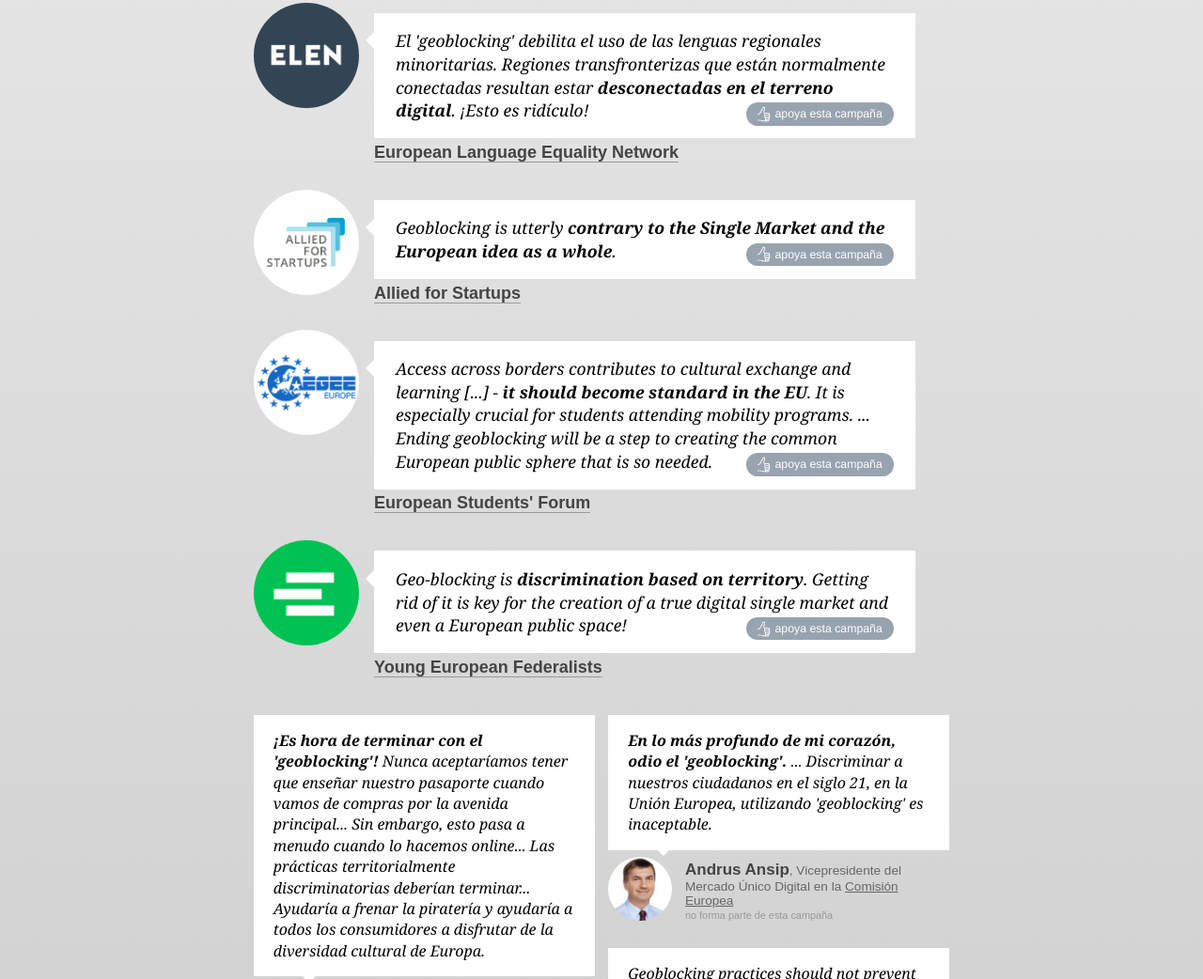
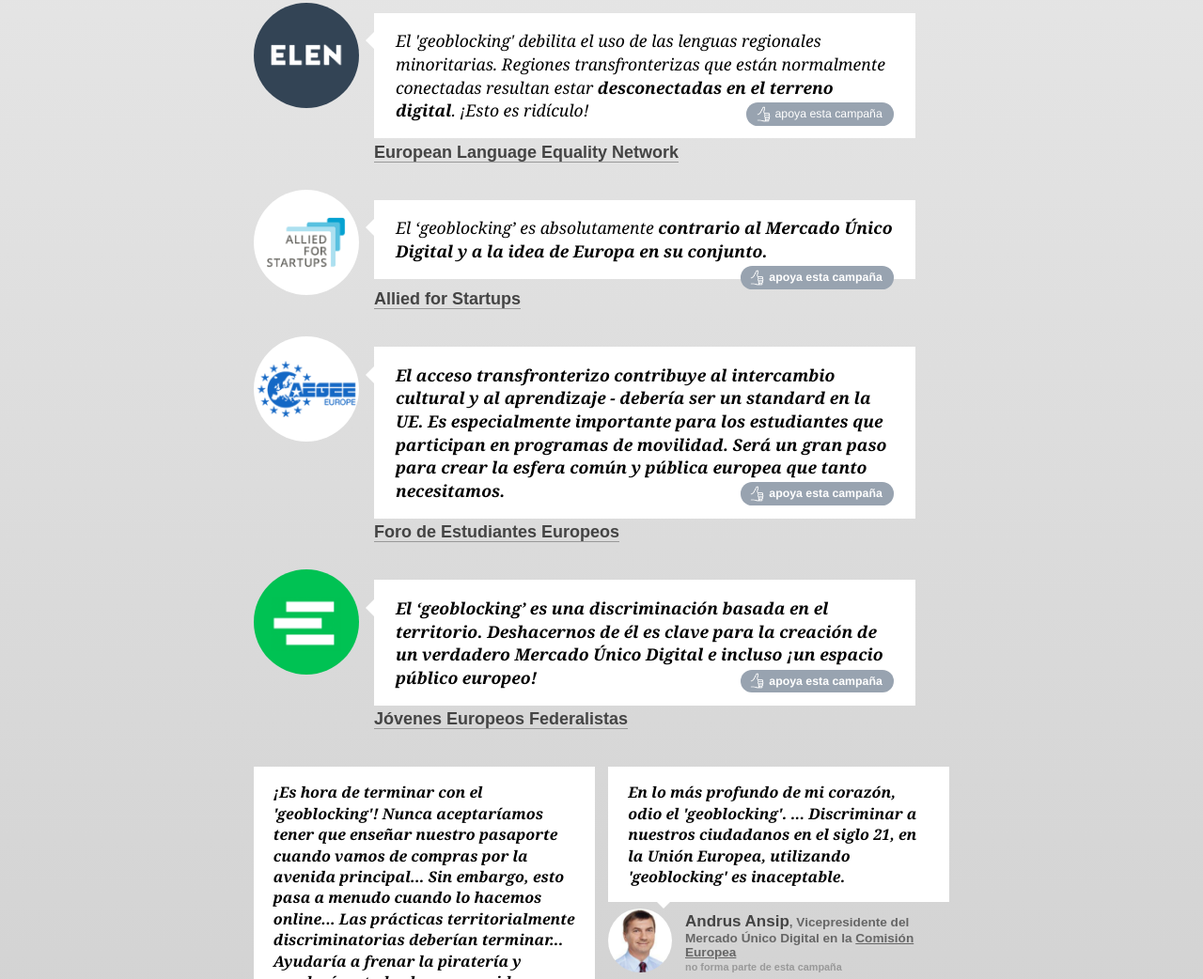
Before and after one commit to Senficon/endgeoblocking.eu, a plain HTML site: page es/index.html in a window 1280 px wide. Shown: the part 2601-3643 px from the top of the page at 94% size. Drawn offline with nearby package versions, Linux system fonts and the light colour scheme; files that its build step writes are made by us from their sources.

Commit message:
Generate HTML

```diff
--- a/es/index.html
+++ b/es/index.html
@@ -211,7 +211,7 @@
 			<div class="quote supporter">
 				<div class="photo" style="background-image:url(img/ppl/afs.png)"></div>
 				<blockquote>
-					<div>Geoblocking is utterly <strong>contrary to the Single Market and the European idea as a whole</strong>. <span>apoya esta campaña</span></div>
+					<div>El ‘geoblocking’ es absolutamente <strong>contrario al Mercado Único Digital y a la idea de Europa en su conjunto<strong>. <span>apoya esta campaña</span></div>
 					<cite>
 						<a href="http://www.alliedforstartups.org/" target="_blank" class="name">Allied for Startups</a>
 					</cite>
@@ -220,18 +220,18 @@
 			<div class="quote supporter">
 				<div class="photo" style="background-image:url(img/ppl/aegee.png)"></div>
 				<blockquote>
-					<div>Access across borders contributes to cultural exchange and learning [...] - <strong>it should become standard in the EU</strong>. It is especially crucial for students attending mobility programs. ... Ending geoblocking will be a step to creating the common European public sphere that is so needed. <span>apoya esta campaña</span></div>
+					<div>El acceso transfronterizo contribuye al intercambio cultural y al aprendizaje - <strong>debería ser un standard en la UE</strong>. Es especialmente importante para los estudiantes que participan en programas de movilidad. Será un gran paso para crear la esfera común y pública europea que tanto necesitamos. <span>apoya esta campaña</span></div>
 					<cite>
-						<a href="http://www.aegee.org" target="_blank" class="name">European Students' Forum</a>
+						<a href="http://www.aegee.org" target="_blank" class="name">Foro de Estudiantes Europeos</a>
 					</cite>
 				</blockquote>
 			</div>
 			<div class="quote supporter">
 				<div class="photo" style="background-image:url(img/ppl/jef.png)"></div>
 				<blockquote>
-					<div>Geo-blocking is <strong>discrimination based on territory</strong>. Getting rid of it is key for the creation of a true digital single market and even a European public space! <span>apoya esta campaña</span></div>
+					<div>El ‘geoblocking’ es una <strong>discriminación basada en el territorio</strong>. Deshacernos de él es clave para la creación de un verdadero Mercado Único Digital e incluso ¡un espacio público europeo! <span>apoya esta campaña</span></div>
 					<cite>
-						<a href="http://www.jef.eu" target="_blank" class="name">Young European Federalists</a>
+						<a href="http://www.jef.eu" target="_blank" class="name">Jóvenes Europeos Federalistas</a>
 					</cite>
 				</blockquote>
 			</div>
```
